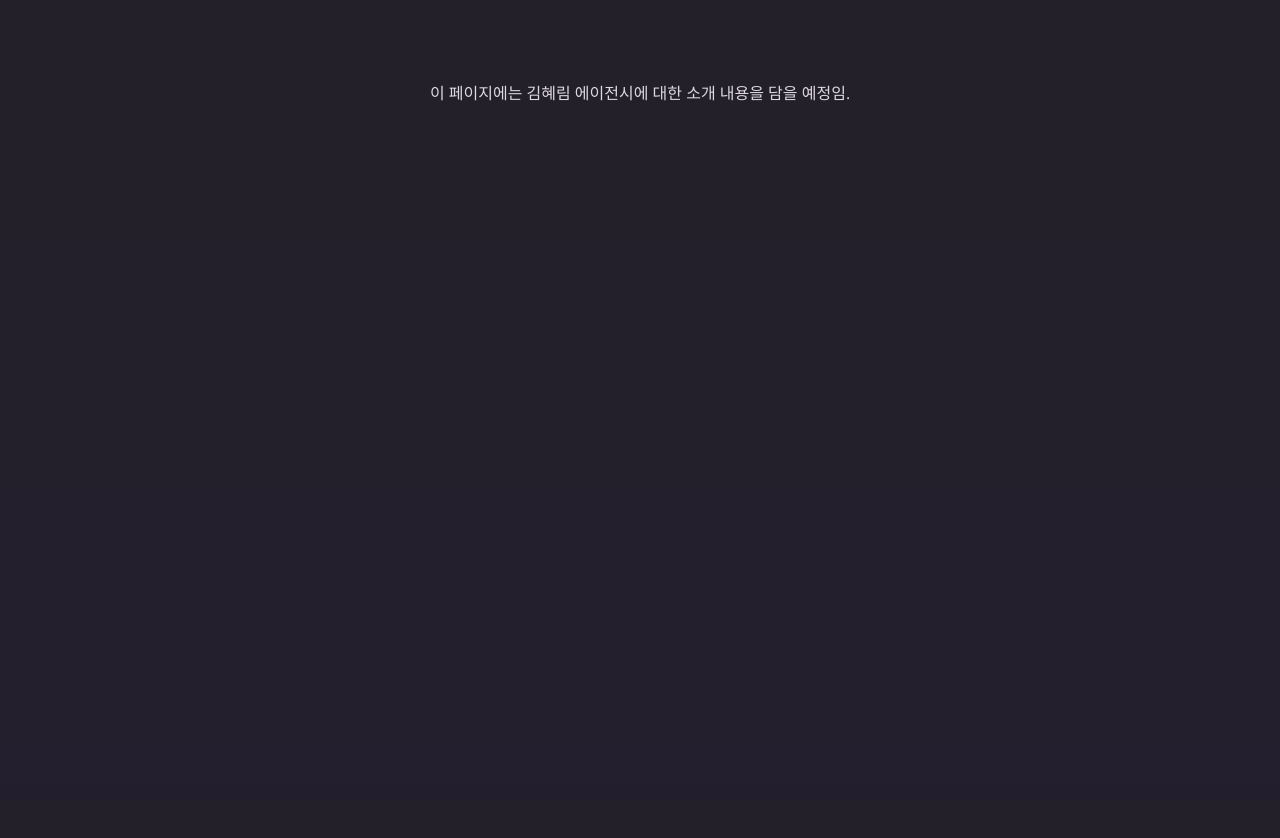
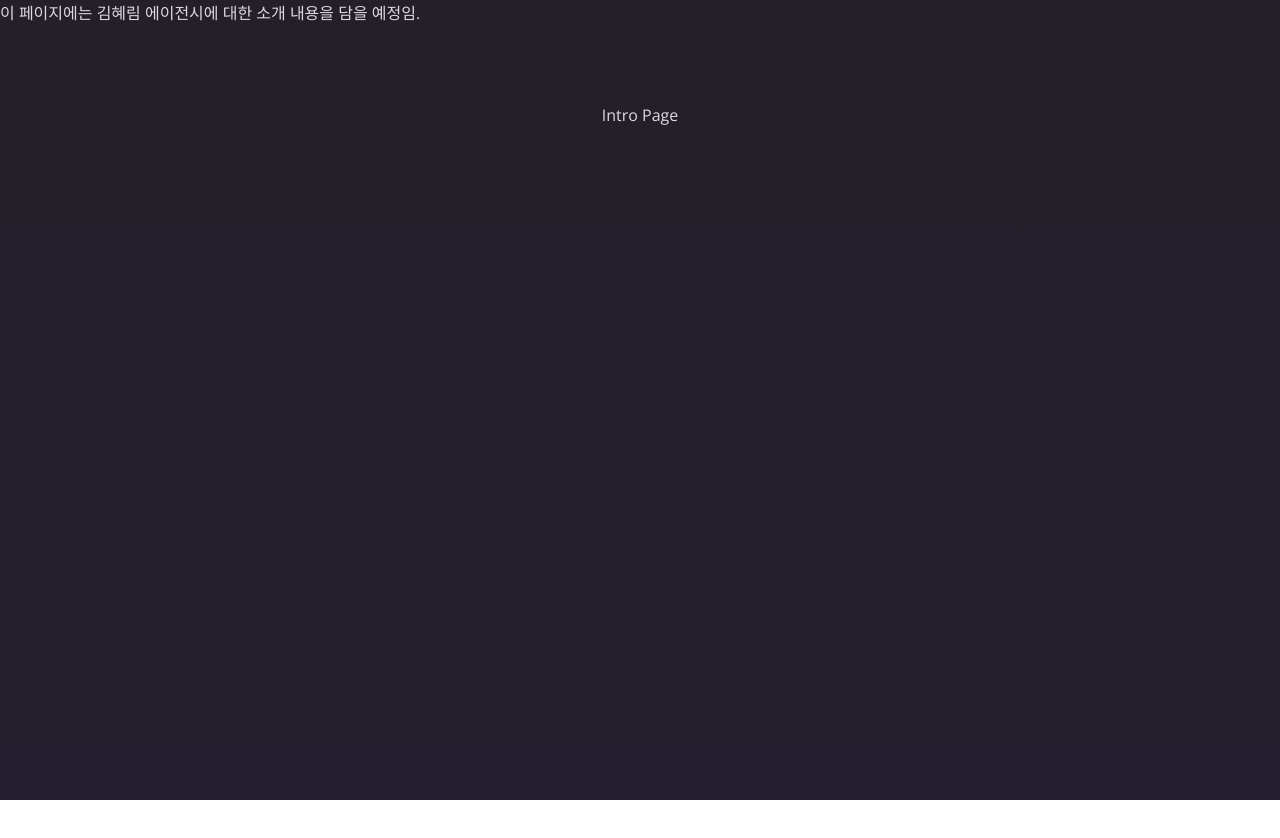
Before and after one commit to HyerimKimm/mobile-invitation, a Next.js app: page /intro in a window 1280 px wide. Shown: the top 838 px of the page. After the commit the page ends 800 px from the top, so only its background shows below. Built offline with nearby package versions, Linux system fonts and the light colour scheme.

Commit message:
Feat: admin, intro, invite 각각 layout.js 생성해줌

```diff
--- /dev/null
+++ b/app/intro/layout.js
@@ -0,0 +1,7 @@
+export default function IntroLayout({ children }) {
+  return (
+    <div>
+      이 페이지에는 김혜림 에이전시에 대한 소개 내용을 담을 예정임.{children}
+    </div>
+  );
+}
--- a/app/intro/page.js
+++ b/app/intro/page.js
@@ -1,5 +1,3 @@
-export default function introPage() {
-  return (
-    <main>이 페이지에는 김혜림 에이전시에 대한 소개 내용을 담을 예정임.</main>
-  );
+export default function IntroPage() {
+  return <main>Intro Page</main>;
 }
--- a/app/invite/[id]/page.js
+++ b/app/invite/[id]/page.js
@@ -1,3 +1,3 @@
-export default function invitePage({ params }) {
+export default function InvitePage({ params }) {
   return <main>이 화면에서는 청첩장을 보여줌, id: {params.id}</main>;
 }
--- a/app/layout.js
+++ b/app/layout.js
@@ -1,8 +1,8 @@
-import './globals.css'
+import "./globals.css";
 
 export const metadata = {
-  title: 'NextJS Course App',
-  description: 'Your first NextJS app!',
+  title: "혜림이의 청첩장 에이전시",
+  description: "혜림이의 청첩장 에이전시 프로젝트입니다.",
 };
 
 export default function RootLayout({ children }) {
```
Also changed, not shown: app/admin/layout.js (added, +7 -0 lines), app/admin/page.js (+2 -6 lines).
